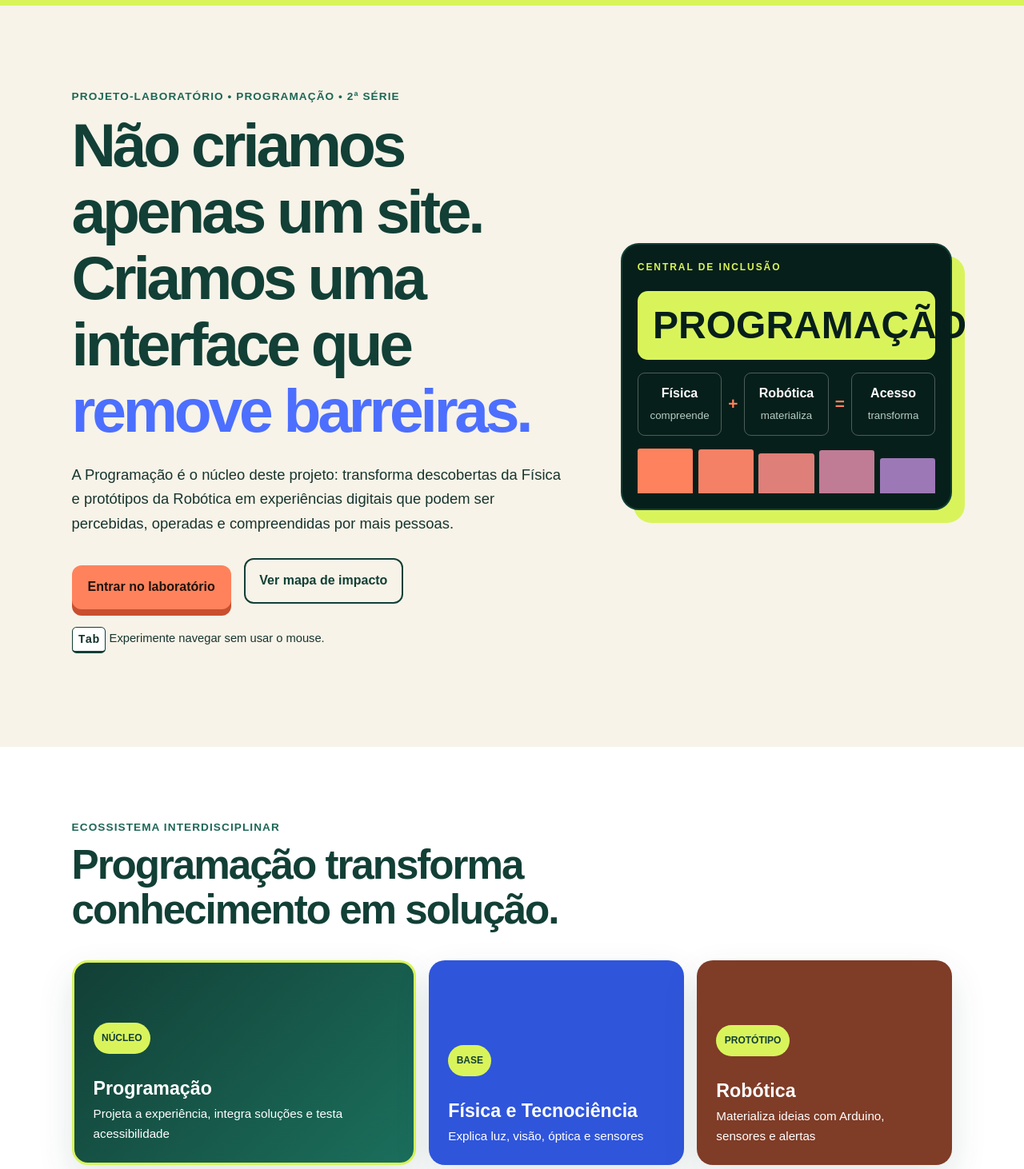
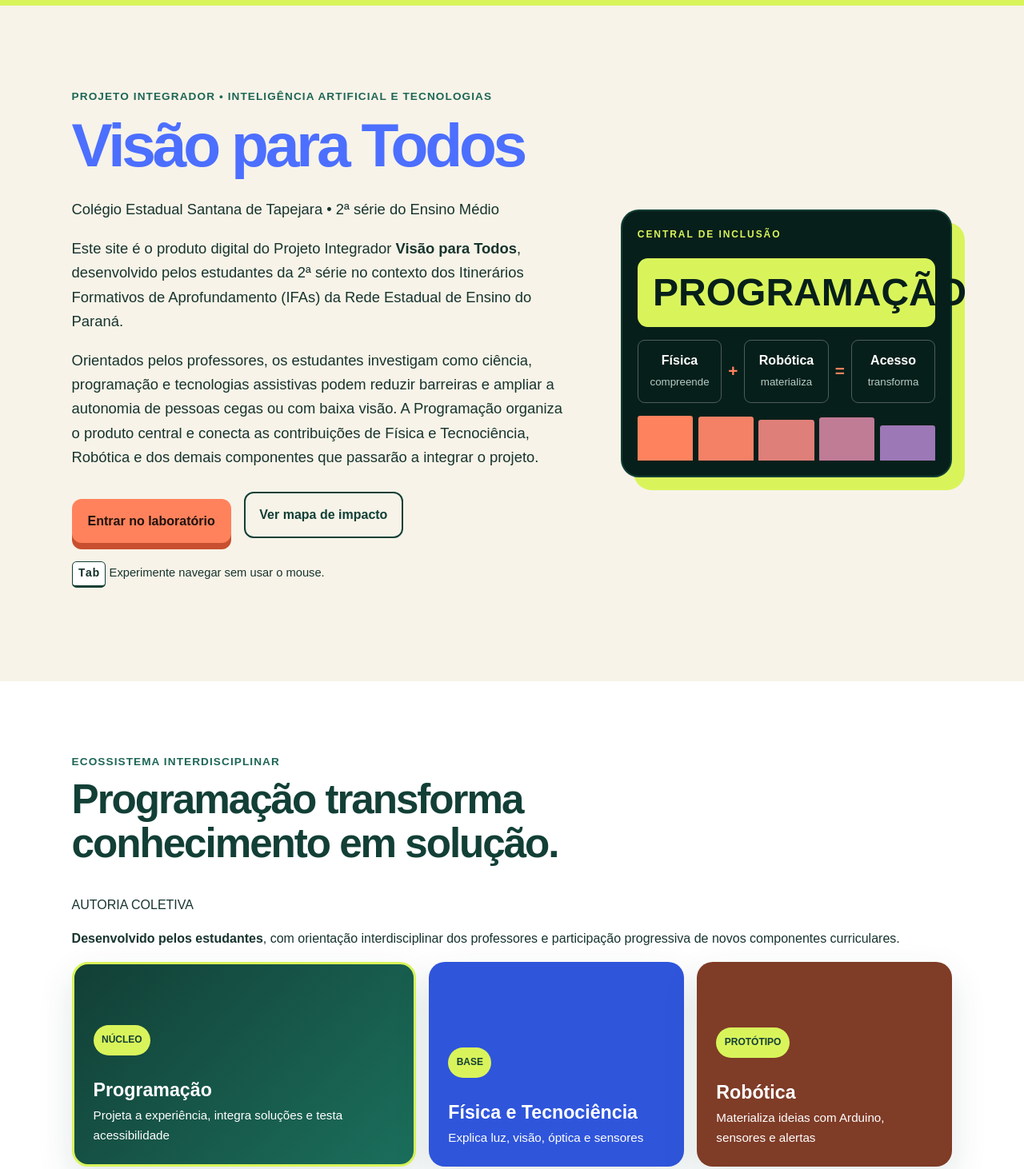
Before and after one commit to magnomartinelli85-del/projeto-vis-o-para-todos, a plain HTML site: page index.html in a window 1280 px wide. Shown: the part 131-1593 px from the top of the page at 80% size. Drawn offline with Linux system fonts and the light colour scheme.

Commit message:
Identifica a autoria institucional do Projeto Integrador na abertura

```diff
--- a/index.html
+++ b/index.html
@@ -3,7 +3,7 @@
 <head>
   <meta charset="UTF-8">
   <meta name="viewport" content="width=device-width, initial-scale=1.0">
-  <meta name="description" content="Projeto Integrador Visão para Todos: Programação, Física e Tecnociência e Robótica em favor da acessibilidade visual.">
+  <meta name="description" content="Visão para Todos: produto digital do Projeto Integrador desenvolvido pelos estudantes da 2ª série do Colégio Estadual Santana de Tapejara.">
   <title>Visão para Todos | Projeto Integrador</title>
   <link rel="stylesheet" href="style.css">
 </head>
@@ -40,9 +40,11 @@
   <main id="conteudo">
     <section class="hero" id="inicio">
       <div class="hero-texto">
-        <p class="etiqueta">Projeto-laboratório • Programação • 2ª série</p>
-        <h1>Não criamos apenas um site. Criamos uma interface que <em>remove barreiras.</em></h1>
-        <p>A Programação é o núcleo deste projeto: transforma descobertas da Física e protótipos da Robótica em experiências digitais que podem ser percebidas, operadas e compreendidas por mais pessoas.</p>
+        <p class="etiqueta hero-etiqueta">Projeto Integrador • Inteligência Artificial e Tecnologias</p>
+        <h1><em>Visão para Todos</em></h1>
+        <p class="identificacao-escola">Colégio Estadual Santana de Tapejara • 2ª série do Ensino Médio</p>
+        <p class="hero-introducao">Este site é o produto digital do Projeto Integrador <strong>Visão para Todos</strong>, desenvolvido pelos estudantes da 2ª série no contexto dos Itinerários Formativos de Aprofundamento (IFAs) da Rede Estadual de Ensino do Paraná.</p>
+        <p class="hero-complemento">Orientados pelos professores, os estudantes investigam como ciência, programação e tecnologias assistivas podem reduzir barreiras e ampliar a autonomia de pessoas cegas ou com baixa visão. A Programação organiza o produto central e conecta as contribuições de Física e Tecnociência, Robótica e dos demais componentes que passarão a integrar o projeto.</p>
         <div class="hero-acoes">
           <a class="botao-destaque" href="#programacao">Entrar no laboratório</a>
           <a class="botao-linha" href="#mapa-impacto">Ver mapa de impacto</a>
@@ -67,6 +69,10 @@
       <div class="cabecalho-secao">
         <p class="etiqueta">Ecossistema interdisciplinar</p>
         <h2>Programação transforma conhecimento em solução.</h2>
+      </div>
+      <div class="autoria-projeto">
+        <span>AUTORIA COLETIVA</span>
+        <p><strong>Desenvolvido pelos estudantes</strong>, com orientação interdisciplinar dos professores e participação progressiva de novos componentes curriculares.</p>
       </div>
       <div class="trilha">
         <a class="passo principal" href="#programacao"><span>NÚCLEO</span><strong>Programação</strong><small>Projeta a experiência, integra soluções e testa acessibilidade</small></a>
@@ -301,6 +307,8 @@
       </div>
       <div class="creditos">
         <p><strong>Instituição:</strong> Colégio Estadual Santana de Tapejara</p>
+        <p><strong>Autoria:</strong> estudantes da 2ª série do Ensino Médio</p>
+        <p><strong>Contexto curricular:</strong> Projeto Integrador — Inteligência Artificial e Tecnologias, nos Itinerários Formativos de Aprofundamento (IFAs)</p>
         <p><strong>Programação:</strong> Professor Magno Martinelli</p>
         <p><strong>Física e Tecnociência:</strong> Professor Renan</p>
         <p><strong>Robótica:</strong> Professor Raian e estudantes da 2ª série</p>
@@ -312,6 +320,8 @@
           <li><a href="https://www.w3.org/TR/WCAG22/" target="_blank" rel="noopener">W3C — Diretrizes de Acessibilidade para Conteúdo Web 2.2</a></li>
           <li><a href="https://www.who.int/news-room/fact-sheets/detail/blindness-and-visual-impairment" target="_blank" rel="noopener">Organização Mundial da Saúde — Deficiência visual e cegueira</a></li>
           <li><a href="https://docs.arduino.cc/hardware/modulino-distance/" target="_blank" rel="noopener">Arduino — Medição de distância por sensor</a></li>
+          <li><a href="https://www.referencialcurriculardoparana.pr.gov.br/ensino-medio" target="_blank" rel="noopener">Referencial Curricular do Paraná — Ensino Médio e Itinerários Formativos</a></li>
+          <li><a href="https://acervodigital.educacao.pr.gov.br/pages/view.php?ref=56584" target="_blank" rel="noopener">SEED-PR — Caderno Pedagógico do Projeto Integrador</a></li>
         </ul>
       </details>
     </section>
```
